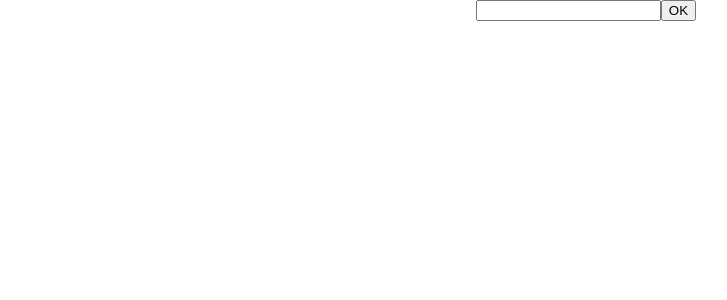
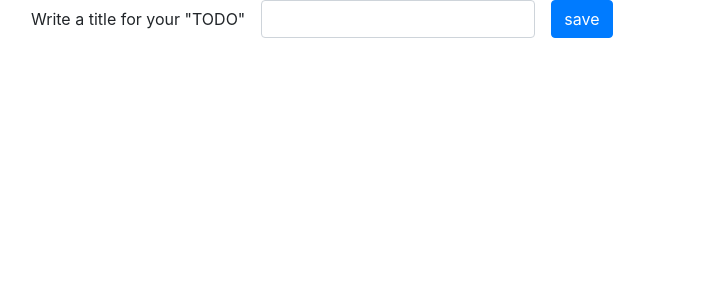
Before and after one commit to MatheusMRosa/TrabalhoWeb-N3, a React (Create React App) app in the folder listtodo/: page / in a window 1280 px wide. Shown: the top 300 px of the page, without its empty margins (54-781 px from the left). Built offline with nearby package versions, Linux system fonts and the light colour scheme.

Commit message:
Ajuste de Tela de add

```diff
--- a/listtodo/package.json
+++ b/listtodo/package.json
@@ -3,6 +3,7 @@
   "version": "0.1.0",
   "private": true,
   "dependencies": {
+    "bootstrap": "^4.1.1",
     "react": "^16.4.0",
     "react-dom": "^16.4.0",
     "react-redux": "^5.0.7",
--- a/listtodo/src/App.js
+++ b/listtodo/src/App.js
@@ -1,12 +1,12 @@
 import React, {Component} from 'react';
-import './App.css';
 import AddNewTodo from './module/addNewToDo/addNewToDo';
 import ListToDo from './module/listToDo/listToDo';
+import '../node_modules/bootstrap/dist/css/bootstrap.min.css';
 
 class App extends Component {
     render() {
         return (
-            <div className="App">
+            <div>
                 <AddNewTodo/>
                 <ListToDo/>
             </div>
--- a/listtodo/src/UI/AddNewToDo.js
+++ b/listtodo/src/UI/AddNewToDo.js
@@ -7,11 +7,22 @@ const AddNewToDo = props => {
         addNewToDo(value);
     };
     return (
-        <div>
-            <Field type="text" name="name" label="To do ..." component="input"/>
-            <button onClick={handleSubmit(submit)}>OK</button>
+        <div className="container">
+            <div className="form-inline">
+                <div className="form-group mb-2">
+                    <label className="form-control-plaintext">Write a title for your "TODO"</label>
+                </div>
+                <div className="form-group mx-sm-3 mb-2">
+                    <Field type="text" name="name" label="To do ..." component="input" className="form-control"/>
+                </div>
+                <button onClick={handleSubmit(submit)} className="btn btn-primary mb-2">save</button>
+            </div>
             {someName ?
-                <label>Por Favor insira uma nova tarefa, com nome diferente</label>
+                <div className="form-group">
+                    <strong className="form-text alert-danger alert alert-heading">
+                        Name already in use, please choose other name
+                    </strong>
+                </div>
                 :
                 null
             }
--- a/listtodo/src/UI/ListToDo.js
+++ b/listtodo/src/UI/ListToDo.js
@@ -3,25 +3,23 @@ import React from 'react';
 const ListToDo = props => {
     const {list, alterStatusToDo, deleteToDo} = props;
     return (
-        <div>
-            <div>
+        <div className="container">
             {list.map((item, index) =>
-                    <div key={index}>
+                <div key={index} className="row">
                     <div>{item.name}</div>
                     <div>
                         {item.finish ?
                             <div>
-                                    <button onClick={() => alterStatusToDo(item,false)}>Reopen</button>
+                                <button onClick={() => alterStatusToDo(item, false)}>Reopen</button>
                                 <button onClick={() => deleteToDo(item)}>Delete</button>
                             </div>
                             :
-                                <button onClick={() => alterStatusToDo(item,true)}>Finish</button>
+                            <button onClick={() => alterStatusToDo(item, true)}>Finish</button>
                         }
                     </div>
                 </div>
             )}
         </div>
-        </div>
     );
 };
 
```
Also changed, not shown: 1 other file (tests, documents, lock files or other folders). Lines whose indentation alone changed are shown as unchanged.
